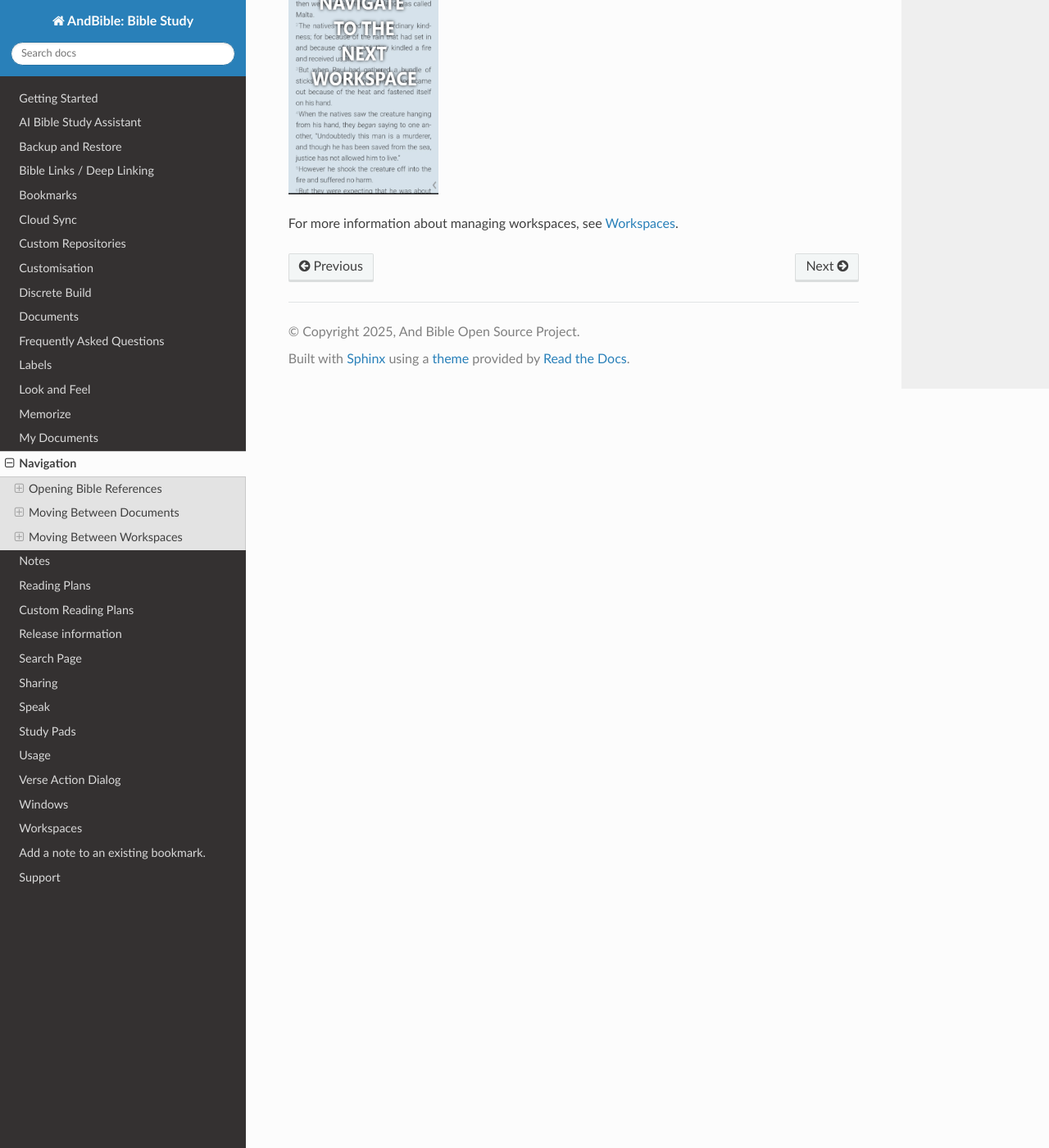
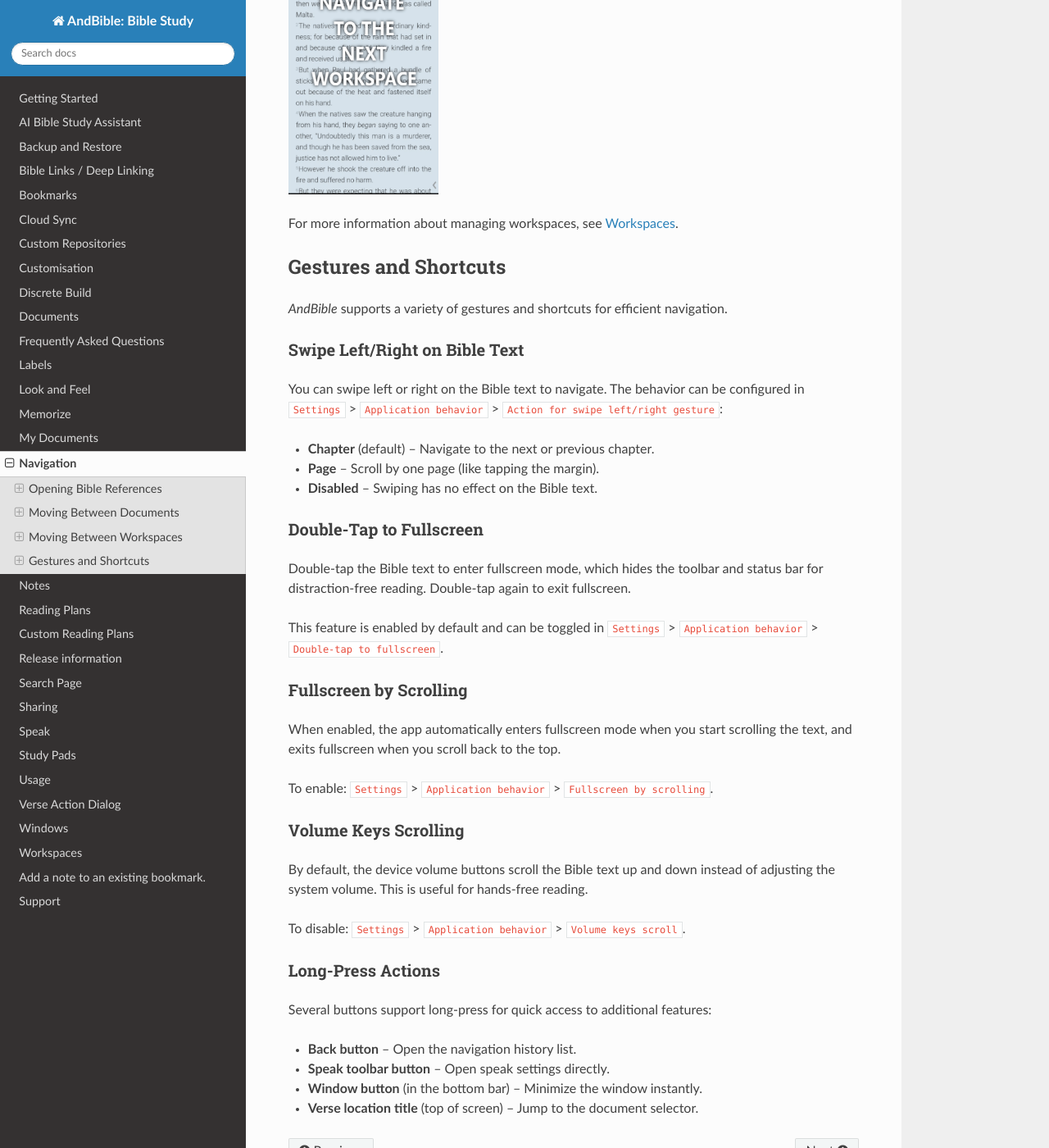
Before and after one commit to AndBible/docs, a Sphinx documentation site: the page built from docs/source/navigation.rst, in a window 1280 px wide and 1400 px high, scrolled down 4175 px. Shown: the whole window at 82% size. Built offline with Sphinx 7.4.7 and the Read the Docs theme 3.1.0, drawn with Linux system fonts in a browser that asks for light colours; pages that are not in the unit, such as notebooks, are missing from menus.

Commit message:
Add gestures and shortcuts section to navigation docs
Covers swipe behavior configuration, double-tap fullscreen, fullscreen
by scrolling, volume keys scrolling, and long-press actions.

```diff
--- a/docs/source/navigation.rst
+++ b/docs/source/navigation.rst
@@ -139,3 +139,55 @@ on the book reference section of the top main toolbar:
     :height: 400
 
 For more information about managing workspaces, see :doc:`Workspaces</workspaces>`.
+
+Gestures and Shortcuts
+----------------------
+
+|app| supports a variety of gestures and shortcuts for efficient navigation.
+
+Swipe Left/Right on Bible Text
+^^^^^^^^^^^^^^^^^^^^^^^^^^^^^^
+
+You can swipe left or right on the Bible text to navigate. The behavior can be
+configured in ``Settings`` > ``Application behavior`` > ``Action for swipe
+left/right gesture``:
+
+- **Chapter** (default) -- Navigate to the next or previous chapter.
+- **Page** -- Scroll by one page (like tapping the margin).
+- **Disabled** -- Swiping has no effect on the Bible text.
+
+Double-Tap to Fullscreen
+^^^^^^^^^^^^^^^^^^^^^^^^^
+
+Double-tap the Bible text to enter fullscreen mode, which hides the toolbar and
+status bar for distraction-free reading. Double-tap again to exit fullscreen.
+
+This feature is enabled by default and can be toggled in ``Settings`` >
+``Application behavior`` > ``Double-tap to fullscreen``.
+
+Fullscreen by Scrolling
+^^^^^^^^^^^^^^^^^^^^^^^
+
+When enabled, the app automatically enters fullscreen mode when you start
+scrolling the text, and exits fullscreen when you scroll back to the top.
+
+To enable: ``Settings`` > ``Application behavior`` > ``Fullscreen by
+scrolling``.
+
+Volume Keys Scrolling
+^^^^^^^^^^^^^^^^^^^^^
+
+By default, the device volume buttons scroll the Bible text up and down instead
+of adjusting the system volume. This is useful for hands-free reading.
+
+To disable: ``Settings`` > ``Application behavior`` > ``Volume keys scroll``.
+
+Long-Press Actions
+^^^^^^^^^^^^^^^^^^
+
+Several buttons support long-press for quick access to additional features:
+
+- **Back button** -- Open the navigation history list.
+- **Speak toolbar button** -- Open speak settings directly.
+- **Window button** (in the bottom bar) -- Minimize the window instantly.
+- **Verse location title** (top of screen) -- Jump to the document selector.
```
